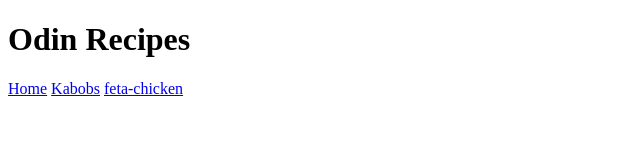
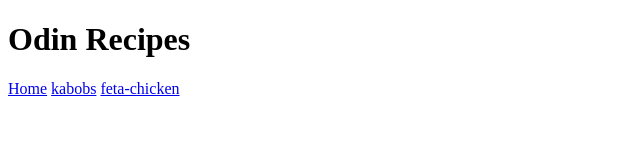
Before and after one commit to satishshres/odin-recipes, a plain HTML site: page index.html in a window 1280 px wide. Shown: the full height of the page, 0-640 px from the left. Drawn offline with Linux system fonts and the light colour scheme.

Commit message:
update index.html

```diff
--- a/index.html
+++ b/index.html
@@ -8,7 +8,7 @@
 <body>
     <h1>Odin Recipes</h1>
     <a href="recipes/lasagna.html">Home</a>
-    <a href="recipes/kabobs.html">Kabobs</a>
+    <a href="recipes/kabobs.html">kabobs</a>
     <a href="recipes/feta-chicken.html">feta-chicken</a>
 </body>
 </html>
```
